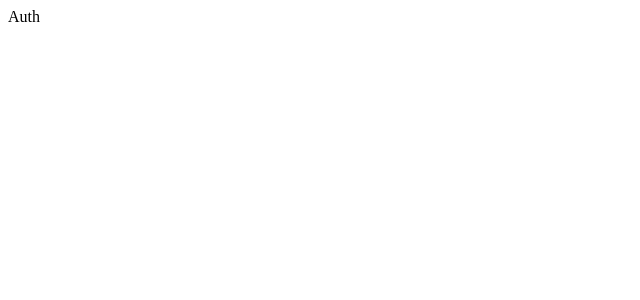
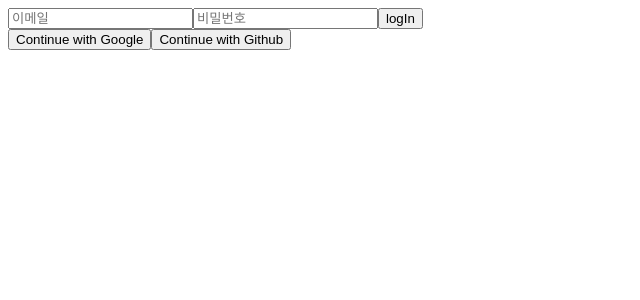
Before and after one commit to logdotjar/jweet, a React (Create React App) app: page /#/ in a window 1280 px wide. Shown: the top 300 px of the page, without its empty margins (0-640 px from the left). Built offline with nearby package versions, Linux system fonts and the light colour scheme.

Commit message:
feat : input value 값에 따른 onChange 함수 작성

```diff
--- a/src/routes/Auth.js
+++ b/src/routes/Auth.js
@@ -1,5 +1,54 @@
-import React from "react";
+import React, {useState} from "react";
 
-const Auth = () => <span>Auth</span>;
+const Auth = () => {
+    const [email,setEmail] = useState("");
+    const [password,setPassword] = useState("");
+    /*
+    * onChange 함수 : 이메일,비밀번호 따로 만들지 않기 위한 것
+    * 함수의 파라미터에서도 비구조화 할당을 할 수 있다.
+    *
+    * */
+    const onChange = (event) => {
+        const {target : {name,value}} = event;
+        if(name === "email"){
+            setEmail(value);
+        } else if (name === "password"){
+            setPassword(value)
+        }
+    }
+    const onSubmit = (event) => {
+        event.preventDefault();
+    }
+    return (
+        <div>
+            <form onSubmit={onSubmit}>
+                <input
+                    type="text"
+                    name="email"
+                    placeholder="이메일"
+                    value={email}
+                    onChange={onChange}
+                    required
+                />
+                <input
+                    type="password"
+                    name="password"
+                    placeholder="비밀번호"
+                    value={password}
+                    onChange={onChange}
+                    required
+                />
+                <input type="submit" value="logIn"/>
+            </form>
+
+            <div>
+                <button>Continue with Google</button>
+                <button>Continue with Github</button>
+            </div>
+        </div>
+    )
+
+};
+
 
     export default Auth;
```
